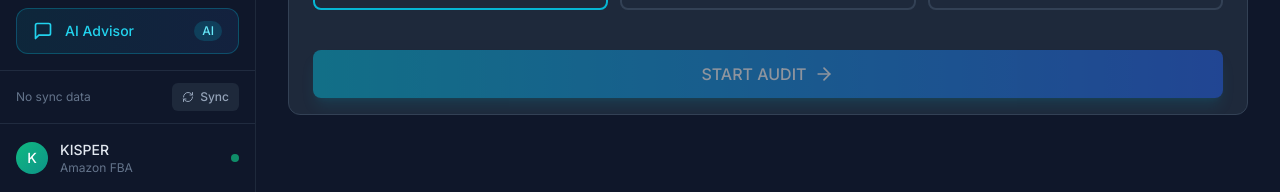
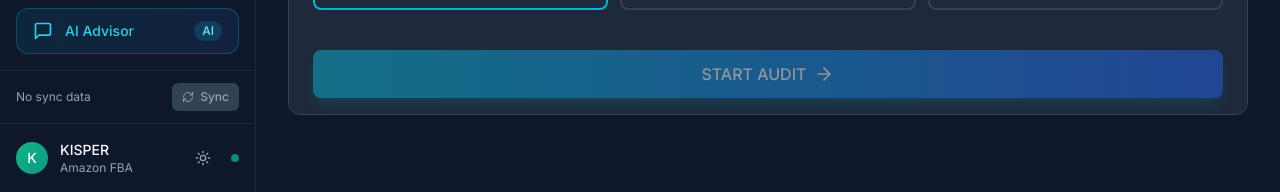
Before and after one commit to judyjanx-jpg/inventory-advisor, a Next.js app: page /audit in a window 1280 px wide. Shown: the part 608-800 px from the top of the page. Built offline with nearby package versions, Linux system fonts and the light colour scheme; no server answers; the database is empty.

Commit message:
Add dark/light theme toggle to sidebar

```diff
--- a/components/layout/Sidebar.tsx
+++ b/components/layout/Sidebar.tsx
@@ -21,7 +21,10 @@ import {
   LineChart,
   RefreshCw,
   ClipboardCheck,
+  Sun,
+  Moon,
 } from 'lucide-react'
+import { useTheme } from '@/contexts/ThemeContext'
 
 const navigation = [
   { name: 'Dashboard', href: '/dashboard', icon: LayoutDashboard },
@@ -41,6 +44,7 @@ const navigation = [
 
 export default function Sidebar() {
   const pathname = usePathname()
+  const { theme, toggleTheme } = useTheme()
   const [lastSync, setLastSync] = useState<string | null>(null)
   const [syncing, setSyncing] = useState(false)
   const pollIntervalRef = useRef<NodeJS.Timeout | null>(null)
@@ -200,7 +204,7 @@ export default function Sidebar() {
       </nav>
 
       {/* AI Advisor Button */}
-      <div className="border-t border-slate-700/50 p-4">
+      <div className="border-t border-[var(--sidebar-border)] p-4">
         <Link
           href="/advisor"
           className={cn(
@@ -219,11 +223,11 @@ export default function Sidebar() {
       </div>
 
       {/* Sync Status Section */}
-      <div className="border-t border-slate-700/50 px-4 py-3">
+      <div className="border-t border-[var(--sidebar-border)] px-4 py-3">
         <div className="flex items-center justify-between">
-          <div className="text-xs text-slate-500">
+          <div className="text-xs text-[var(--muted-foreground)]">
             {lastSync ? (
-              <>Last sync: <span className="text-slate-400">{lastSync}</span></>
+              <>Last sync: <span className="text-[var(--foreground)] opacity-70">{lastSync}</span></>
             ) : (
               'No sync data'
             )}
@@ -235,7 +239,7 @@ export default function Sidebar() {
               "flex items-center gap-1.5 px-2.5 py-1.5 text-xs font-medium rounded-md transition-all",
               syncing
                 ? "bg-cyan-500/20 text-cyan-400 cursor-not-allowed"
-                : "bg-slate-800 text-slate-400 hover:bg-slate-700 hover:text-slate-200"
+                : "bg-[var(--muted)] text-[var(--muted-foreground)] hover:bg-[var(--hover-bg)] hover:text-[var(--foreground)]"
             )}
           >
             <RefreshCw className={cn("w-3 h-3", syncing && "animate-spin")} />
@@ -245,15 +249,27 @@ export default function Sidebar() {
       </div>
 
       {/* User/Status Section */}
-      <div className="border-t border-slate-700/50 p-4">
+      <div className="border-t border-[var(--sidebar-border)] p-4">
         <div className="flex items-center gap-3">
           <div className="w-8 h-8 bg-gradient-to-br from-emerald-500 to-teal-600 rounded-full flex items-center justify-center">
             <span className="text-white text-sm font-medium">K</span>
           </div>
           <div className="flex-1 min-w-0">
-            <p className="text-sm font-medium text-slate-200 truncate">KISPER</p>
-            <p className="text-xs text-slate-500">Amazon FBA</p>
+            <p className="text-sm font-medium text-[var(--foreground)] truncate">KISPER</p>
+            <p className="text-xs text-[var(--muted-foreground)]">Amazon FBA</p>
           </div>
+          {/* Theme Toggle */}
+          <button
+            onClick={toggleTheme}
+            className="p-2 rounded-lg hover:bg-[var(--hover-bg)] text-[var(--muted-foreground)] hover:text-[var(--foreground)] transition-colors"
+            title={theme === 'dark' ? 'Switch to light mode' : 'Switch to dark mode'}
+          >
+            {theme === 'dark' ? (
+              <Sun className="w-4 h-4" />
+            ) : (
+              <Moon className="w-4 h-4" />
+            )}
+          </button>
           <div className="w-2 h-2 bg-emerald-500 rounded-full animate-pulse"></div>
         </div>
       </div>
```
